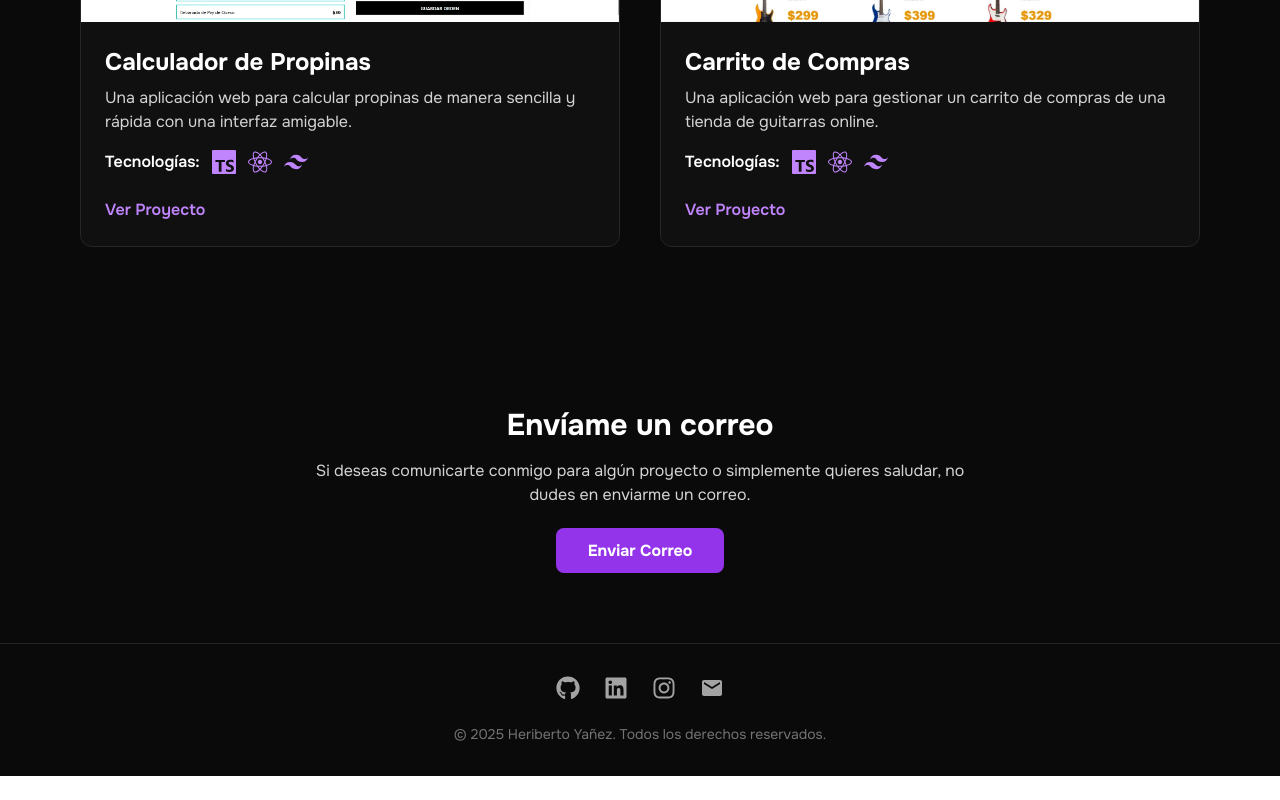
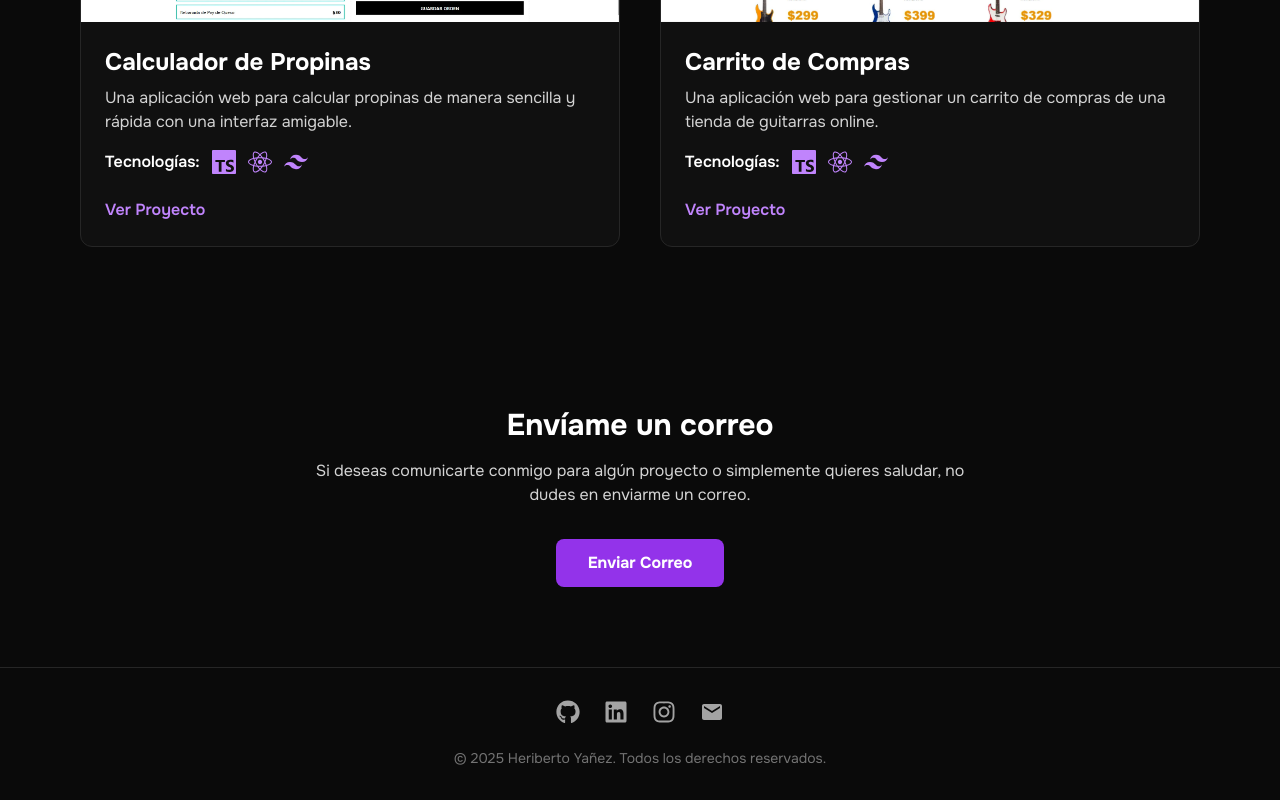
Before and after one commit to Herivasm/portfolio, a React (Vite) app: page / in a window 1280 px wide. Shown: the part 3823-4623 px from the top of the page. Before the commit the page ends 4599 px from the top, so only its background shows below. Built offline with nearby package versions, Linux system fonts and the light colour scheme.

Commit message:
Fix button alignment in Contact component

```diff
--- a/src/components/Contact.tsx
+++ b/src/components/Contact.tsx
@@ -28,7 +28,7 @@ const Contact = ({ language }: ContactProps) => {
             <p className="text-neutral-300 max-w-2xl mx-auto mb-8">{texts.description}</p>
             <a
                 href="mailto:sheribertoyanez@gmail.com"
-                className="bg-purple-600 hover:bg-purple-700 text-white font-bold py-3 px-8 rounded-lg transition-transform duration-300 hover:scale-105"
+                className="inline-block bg-purple-600 hover:bg-purple-700 text-white font-bold py-3 px-8 rounded-lg transition-transform duration-300 hover:scale-105"
             >
                 {texts.button}
             </a>
```
